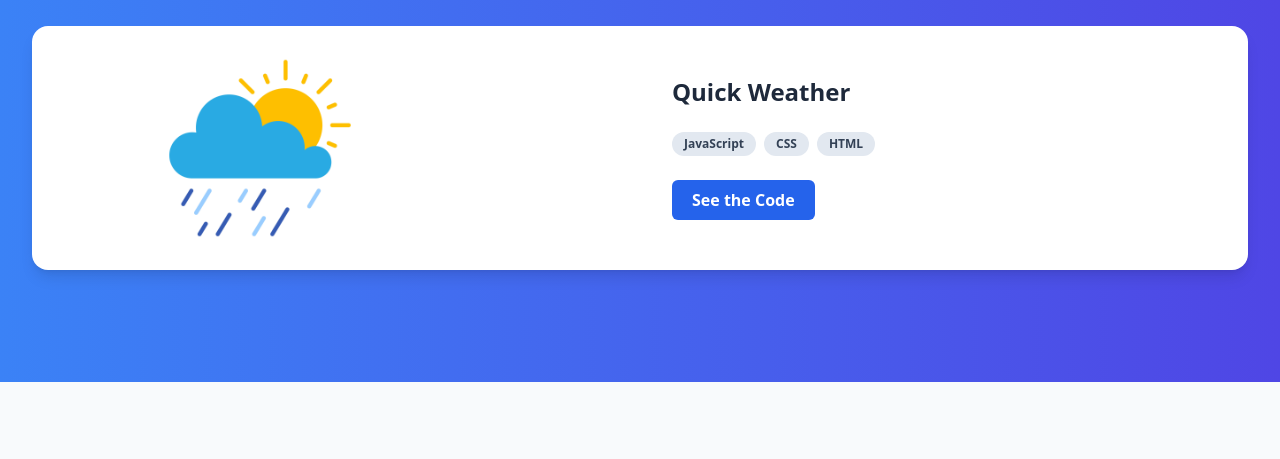
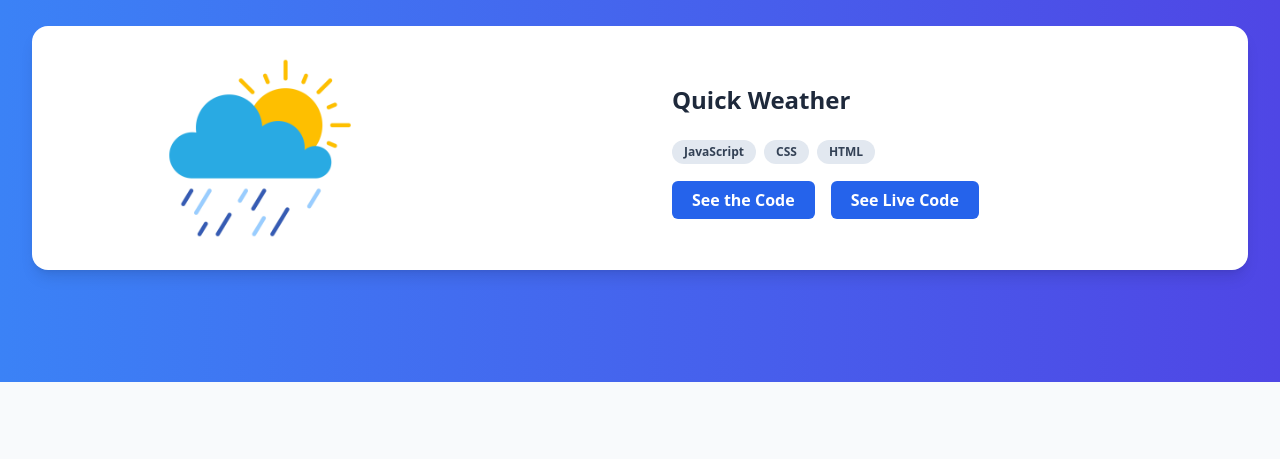
Before and after one commit to abe-coding/abe-coding.github.io, a plain HTML site: page index.html in a window 1280 px wide. Shown: the part 1973-2432 px from the top of the page. Drawn offline with nearby package versions, Linux system fonts and the light colour scheme.

Commit message:
update project

```diff
--- a/index.html
+++ b/index.html
@@ -98,11 +98,19 @@
                         <span class="bg-slate-200 text-slate-700 text-xs font-semibold px-3 py-1 rounded-full">HTML</span>
                   </div>
 
-                  <div class="flex items-center gap-4">
+                  <div class="container flex gap-4">
+                    <div>
                       <a href="https://github.com/abe-coding/quick-weather" class="bg-blue-600 text-white font-semibold py-2 px-5 rounded-md hover:bg-blue-700 transition-colors duration-300">
                           See the Code
                       </a>
-                    </div>
+                  </div>
+
+                  <div>
+                      <a href="https://abe-coding.github.io/" class="bg-blue-600 text-white font-semibold py-2 px-5 rounded-md hover:bg-blue-700 transition-colors duration-300">
+                        See Live Code
+                      </a>
+                  </div>
+                  </div>
               </div>
             </div>
         </div>
```
